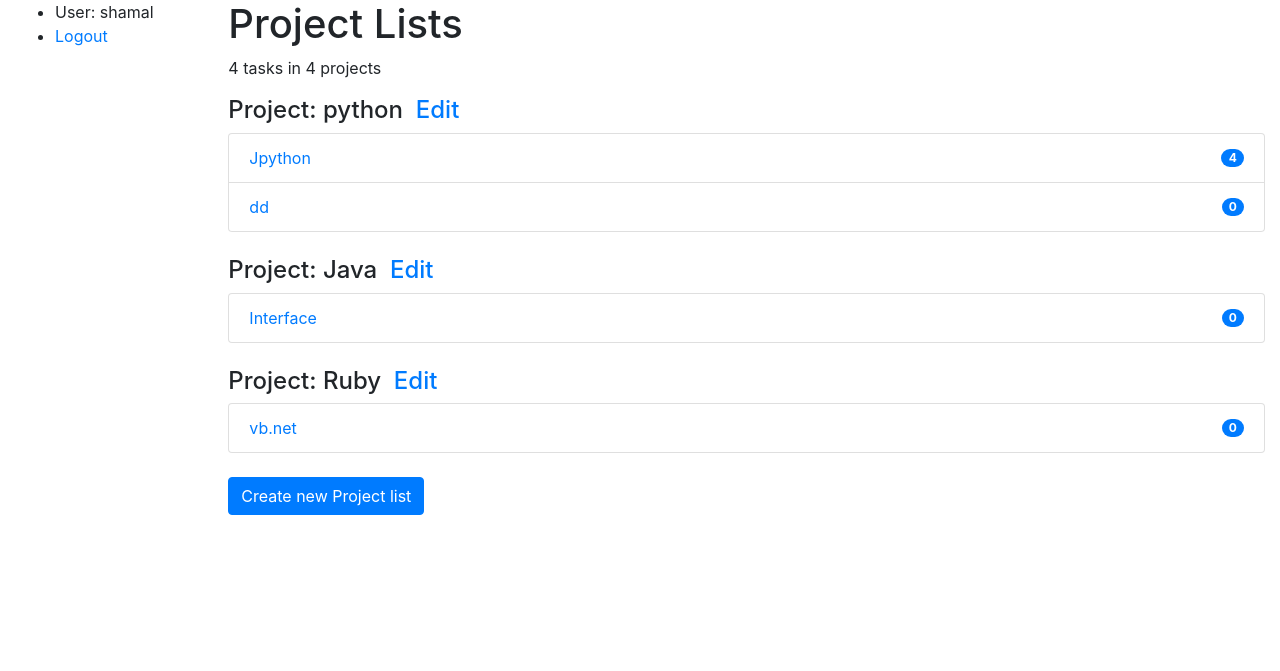
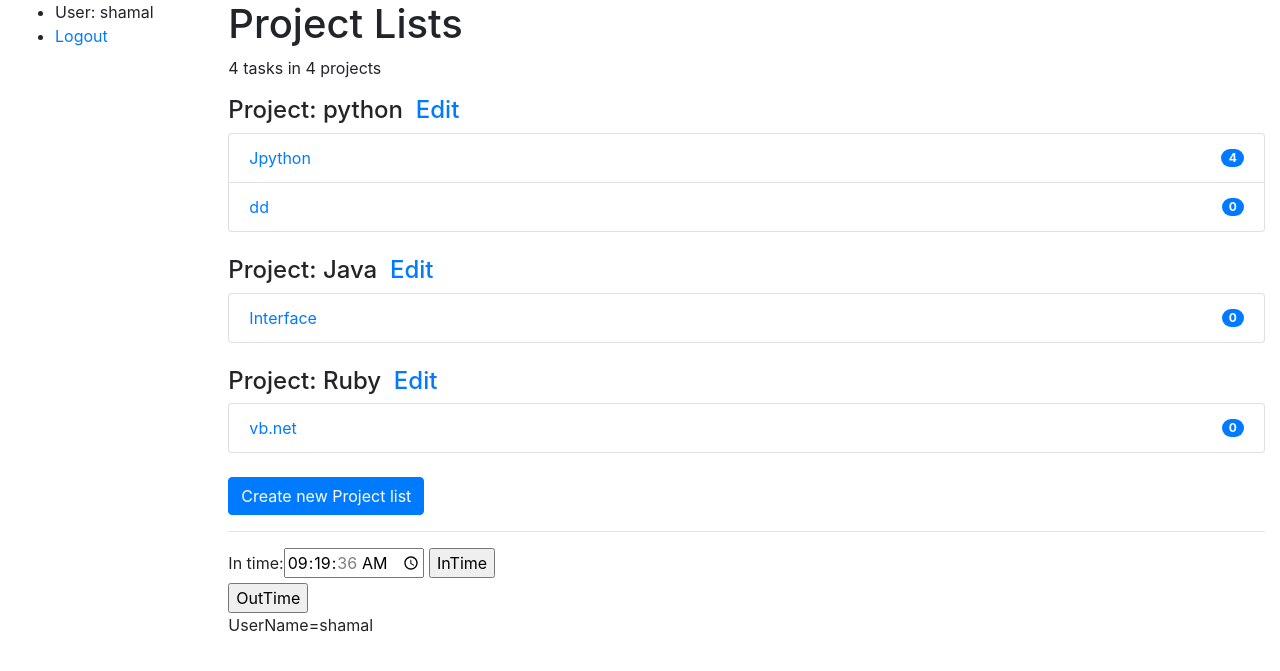
Before and after one commit to ParikshitGonte/Project-Management, a Django app: page /todoapp/ in a window 1280 px wide. Shown: the part 24-695 px from the top of the page. Run offline with Django 3.2, Linux system fonts and the light colour scheme; a user stored in the database is signed in; data comes from the database, SQL or seed files in the repository; both versions use the stored data as it was after the commit; some libraries are stand-ins or nearby versions.

Commit message:
Time Management with Reports

```diff
--- a/todoapp/admin.py
+++ b/todoapp/admin.py
@@ -1,5 +1,5 @@
 from django.contrib import admin
-from todoapp.models import Task, TaskList, Comment
+from todoapp.models import Task, TaskList, Comment,Duration
 
 
 class TaskAdmin(admin.ModelAdmin):
@@ -12,6 +12,10 @@ class TaskAdmin(admin.ModelAdmin):
 class CommentAdmin(admin.ModelAdmin):
     list_display = ("author", "date", "snippet")
 
+class DurationAdmin(admin.ModelAdmin):
+    list_display=("user","present_date","in_time","out_time","task_duration",)
+
 admin.site.register(TaskList)
 admin.site.register(Comment, CommentAdmin)
 admin.site.register(Task, TaskAdmin)
+admin.site.register(Duration,DurationAdmin)
--- a/todoapp/forms.py
+++ b/todoapp/forms.py
@@ -1,8 +1,8 @@
 from django import forms
 from django.contrib.auth.models import Group
 from django.forms import ModelForm
-from todoapp.models import Task, TaskList
-
+from todoapp.models import Task, TaskList,Duration
+from django.contrib.admin import widgets
 
 class AddTaskListForm(ModelForm):
     """The picklist showing allowable groups to which a new list can be added
@@ -94,4 +94,26 @@ class AddExternalTaskForm(ModelForm):
 class SearchForm(forms.Form):
     """Search."""
 
-    q = forms.CharField(widget=forms.widgets.TextInput(attrs={"size": 35}))
+    q = forms.CharField(widget=forms.widgets.TextInput(attrs={"size": 35})
+    )
+
+class inTimeForm(forms.ModelForm):
+    class Meta:
+        model=Duration
+
+        fields=["in_time"]
+        widgets={
+            "in_time":forms.TimeInput(attrs={'type':'time'}),
+        }
+
+class outTimeForm(forms.ModelForm):
+    class Meta:
+        model=Duration
+
+        fields=["out_time"]
+        widgets={
+            "out_time":forms.TimeInput(attrs={'type':'time'}),
+        }
+    def __init__(self,*args,**kwargs):
+        super(outTimeForm,self).__init__(*args,**kwargs)
+        self.fields['out_time'].widget=forms.HiddenInput()
--- a/todoapp/models.py
+++ b/todoapp/models.py
@@ -5,6 +5,7 @@ from django.conf import settings
 from django.contrib.auth.models import Group,User
 from django.urls import reverse
 from django.utils import timezone
+from django.utils.timezone import utc
 
 
 class TaskList(models.Model):
@@ -93,3 +94,13 @@ class Comment(models.Model):
 
     def __str__(self):
         return self.snippet()
+
+class Duration(models.Model):
+    user=models.ForeignKey(User,on_delete=models.CASCADE,null=True)
+    in_time=models.TimeField(default=timezone.now)
+    out_time=models.TimeField(blank=True,null=True)
+    present_date=models.DateField(default=datetime.date.today)
+    task_duration=models.PositiveIntegerField(default=0)
+
+    def __str__(self):
+        return str(self.user)
--- a/todoapp/my_views.py
+++ b/todoapp/my_views.py
@@ -1,4 +1,5 @@
 from django.shortcuts import render
+from datetime import date
 from django.http import HttpResponse,HttpResponseRedirect
 from django.shortcuts import redirect, render,get_object_or_404
 from django.utils.text import slugify
@@ -45,3 +46,7 @@ def reports(request):
     complete_count=Task.objects.filter(status='COMPLETE').count()
     verfication_count=Task.objects.filter(status='VERIFICATION').count()
     return render(request,'todo/reports.html',{'status_count':status_count,'inprogress_count':inprogress_count,'complete_count':complete_count,'verfication_count':verfication_count})
+
+def time_reports(request):
+    myobject=Duration.objects.all().order_by('present_date')
+    return render(request,'todo/time_reports.html',{'myobject':myobject})
--- a/todoapp/templates/todo/list_lists.html
+++ b/todoapp/templates/todo/list_lists.html
@@ -39,4 +39,31 @@
 
   </div>
 
+  <hr>
+  {% comment %} <body>
+  <script>
+  function intime()
+  {
+    document.getElementById("intime1").disabled=true;
+    document.getElementById("outtime1").disabled=false;
+  }
+  </script>
+  </body>  {% endcomment %}
+
+
+
+<form method="POST">
+{% csrf_token %}
+{{form1}}
+<input type="submit" id="intime1" value="InTime">
+</form>
+
+<form method="POST">
+{% csrf_token %}
+{{form2}}
+<input type="submit" id="outtime1" value="OutTime">
+</form>
+
+UserName={{ request.user }}
+
 {% endblock %}
--- a/todoapp/templates/todo/reports.html
+++ b/todoapp/templates/todo/reports.html
@@ -7,7 +7,7 @@
     <script src="https://cdnjs.cloudflare.com/ajax/libs/Chart.js/2.7.3/Chart.min.js">
     </script>
     <link rel="stylesheet" href="https://stackpath.bootstrapcdn.com/bootstrap/4.3.1/css/bootstrap.min.css" integrity="sha384-ggOyR0iXCbMQv3Xipma34MD+dH/1fQ784/j6cY/iJTQUOhcWr7x9JvoRxT2MZw1T" crossorigin="anonymous">
-    <title>My Chartjs</title>
+    <title>Task Report</title>
 </head>
 <body>
   <div class="container">
--- a/todoapp/urls.py
+++ b/todoapp/urls.py
@@ -1,7 +1,7 @@
 from django.urls import path
 
 from todoapp import views
-from todoapp.my_views import add_project_new,update_project,reports
+from todoapp.my_views import add_project_new,update_project,reports,time_reports
 
 app_name = 'todoapp'
 
@@ -88,4 +88,10 @@ urlpatterns = [
         reports,
         name="reports"),
 
+    path(
+        'time_reports/',
+        time_reports,
+        name="time_reports"),
+
+
 ]
--- a/todoapp/views/list_lists.py
+++ b/todoapp/views/list_lists.py
@@ -1,10 +1,12 @@
 import datetime
+from django.utils import timezone
+from operator import mul
 from django.contrib import messages
 from django.contrib.auth.decorators import login_required, user_passes_test
 from django.http import HttpResponse
 from django.shortcuts import render
-from todoapp.forms import SearchForm
-from todoapp.models import Task, TaskList,Group
+from todoapp.forms import SearchForm,outTimeForm,inTimeForm
+from todoapp.models import Task, TaskList,Group,Duration
 from todoapp.utils import staff_check
 
 
@@ -43,12 +45,49 @@ def list_lists(request) -> HttpResponse:
             .count()
         )
 
+    form2=outTimeForm()
+    form1=inTimeForm()
+    if request.method=='POST':
+        if 'in_time' in request.POST:
+            form1=inTimeForm(request.POST)
+            today_min=datetime.datetime.combine(datetime.date.today(),datetime.time.min)
+            today_max=datetime.datetime.combine(datetime.date.today(),datetime.time.max)
+            duration_instance=Duration.objects.get_or_create(user=request.user,present_date__range=(today_min,today_max))
+            duration_instance=Duration.objects.get(user=request.user,present_date__range=(today_min,today_max))
+            duration_instance.user = request.user
+            duration_instance.save()
+
+        elif 'out_time' in request.POST:
+            form2=outTimeForm(request.POST)
+            today_min=datetime.datetime.combine(datetime.date.today(),datetime.time.min)
+            today_max=datetime.datetime.combine(datetime.date.today(),datetime.time.max)
+            duration_instance=Duration.objects.get(user=request.user,present_date__range=(today_min,today_max))
+            duration_instance.out_time=datetime.datetime.now()
+            out_time=duration_instance.out_time.strftime("%H:%M:%S")
+            in_time=duration_instance.in_time.strftime("%H:%M:%S")
+            fmt="%H:%M:%S"
+            difference=datetime.datetime.strptime(out_time,fmt) - datetime.datetime.strptime(in_time,fmt)
+            factors=(60,1,1/60)
+            out_minutes = sum(map(mul,map(int,out_time.split(':')),factors))
+            in_minutes=sum(map(mul,map(int,in_time.split(':')),factors))
+            total_minutes=out_minutes-in_minutes
+            duration_instance.task_duration=int(total_minutes)
+            duration_instance.save()
+        else:
+            form2=outTimeForm()
+            form1=inTimeForm()
+
+
+
+
     context = {
         "lists": lists,
         "thedate": thedate,
         "searchform": searchform,
         "list_count": list_count,
         "task_count": task_count,
+        "form1":form1,
+        "form2":form2,
     }
 
     return render(request, "todo/list_lists.html", context)
--- a/todoproject/settings.py
+++ b/todoproject/settings.py
@@ -39,6 +39,7 @@ INSTALLED_APPS = [
     'django.contrib.staticfiles',
     'django.contrib.sites',
     'todoapp',
+    'mathfilters',
 ]
 
 MIDDLEWARE = [
@@ -107,13 +108,13 @@ AUTH_PASSWORD_VALIDATORS = [
 
 LANGUAGE_CODE = 'en-us'
 
-TIME_ZONE = 'UTC'
+TIME_ZONE = 'Asia/Kolkata'
 
 USE_I18N = True
 
 USE_L10N = True
 
-USE_TZ = True
+USE_TZ = False
 
 
 # Static files (CSS, JavaScript, Images)
```
Also changed, not shown: todoapp/templates/todo/time_reports.html (added, +73 -0 lines), db.sqlite3.
